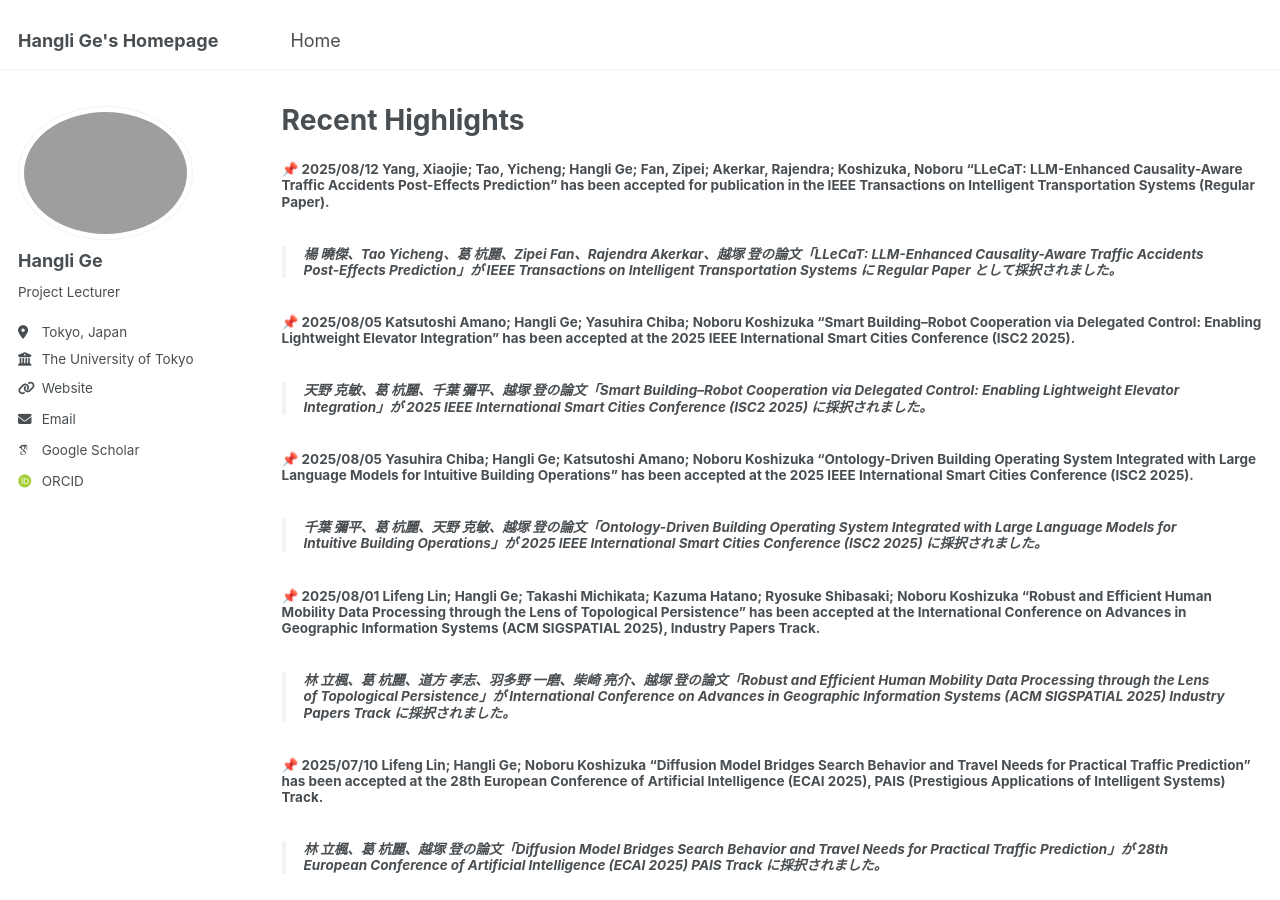
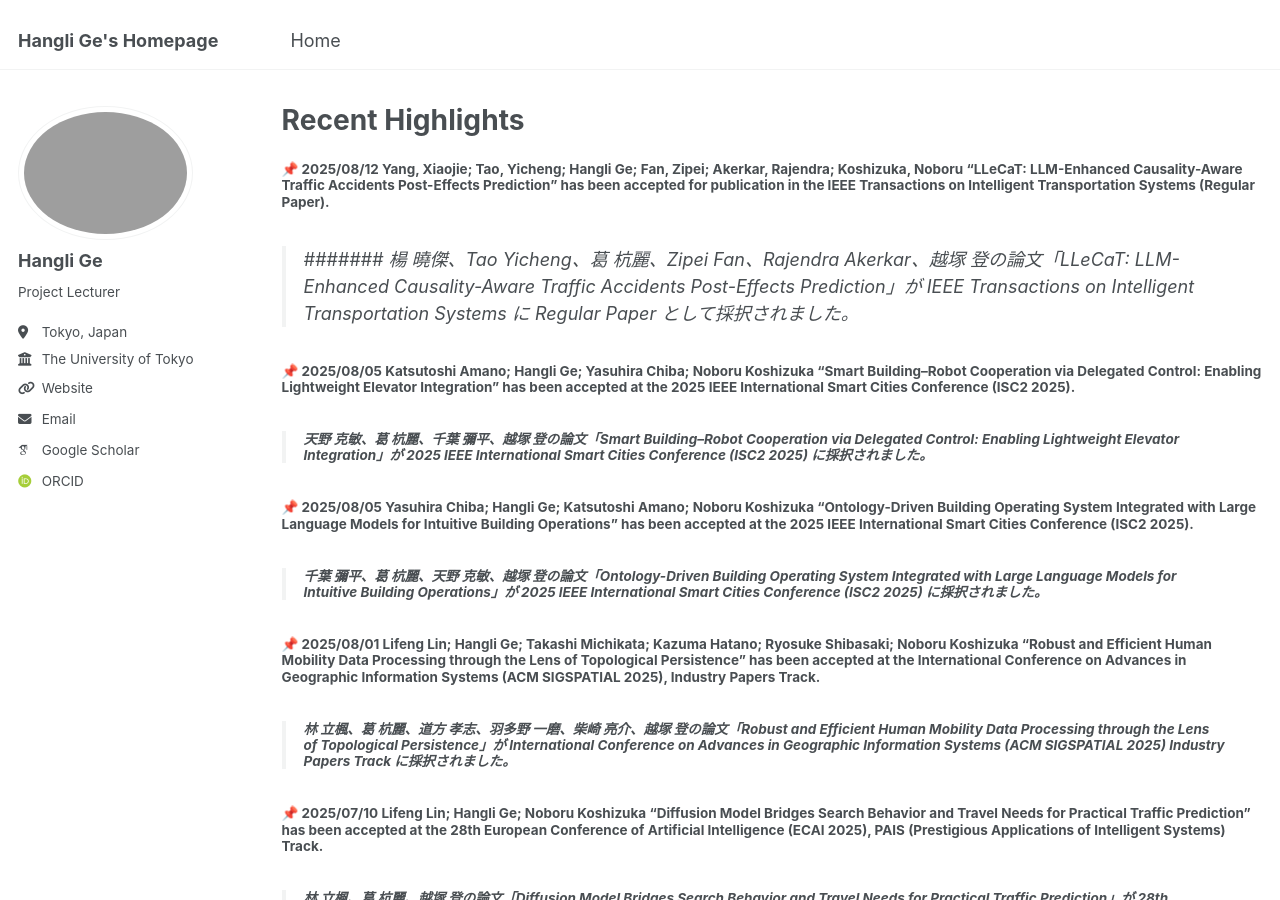
Before and after one commit to christie888/christie888.github.io, a Jekyll site: the page built from _pages/post.md, in a window 1280 px wide and 900 px high. Built offline with Jekyll 4.4.1, drawn with Linux system fonts in a browser that asks for light colours; some web fonts are replaced.

```diff
--- a/_pages/post.md
+++ b/_pages/post.md
@@ -5,7 +5,7 @@ permalink: post/
 ---
 
 ##### 📌 2025/08/12 Yang, Xiaojie; Tao, Yicheng; Hangli Ge; Fan, Zipei; Akerkar, Rajendra; Koshizuka, Noboru  “LLeCaT: LLM-Enhanced Causality-Aware Traffic Accidents Post-Effects Prediction” has been accepted for publication in the IEEE Transactions on Intelligent Transportation Systems (Regular Paper).
-> ###### 楊 曉傑、Tao Yicheng、葛 杭麗、Zipei Fan、Rajendra Akerkar、越塚 登の論文「LLeCaT: LLM-Enhanced Causality-Aware Traffic Accidents Post-Effects Prediction」が IEEE Transactions on Intelligent Transportation Systems に Regular Paper として採択されました。
+> ####### 楊 曉傑、Tao Yicheng、葛 杭麗、Zipei Fan、Rajendra Akerkar、越塚 登の論文「LLeCaT: LLM-Enhanced Causality-Aware Traffic Accidents Post-Effects Prediction」が IEEE Transactions on Intelligent Transportation Systems に Regular Paper として採択されました。
 
 ##### 📌 2025/08/05 Katsutoshi Amano; Hangli Ge; Yasuhira Chiba; Noboru Koshizuka  “Smart Building–Robot Cooperation via Delegated Control: Enabling Lightweight Elevator Integration” has been accepted at the 2025 IEEE International Smart Cities Conference (ISC2 2025).
 > ###### 天野 克敏、葛 杭麗、千葉 彌平、越塚 登の論文「Smart Building–Robot Cooperation via Delegated Control: Enabling Lightweight Elevator Integration」が 2025 IEEE International Smart Cities Conference (ISC2 2025) に採択されました。
```
